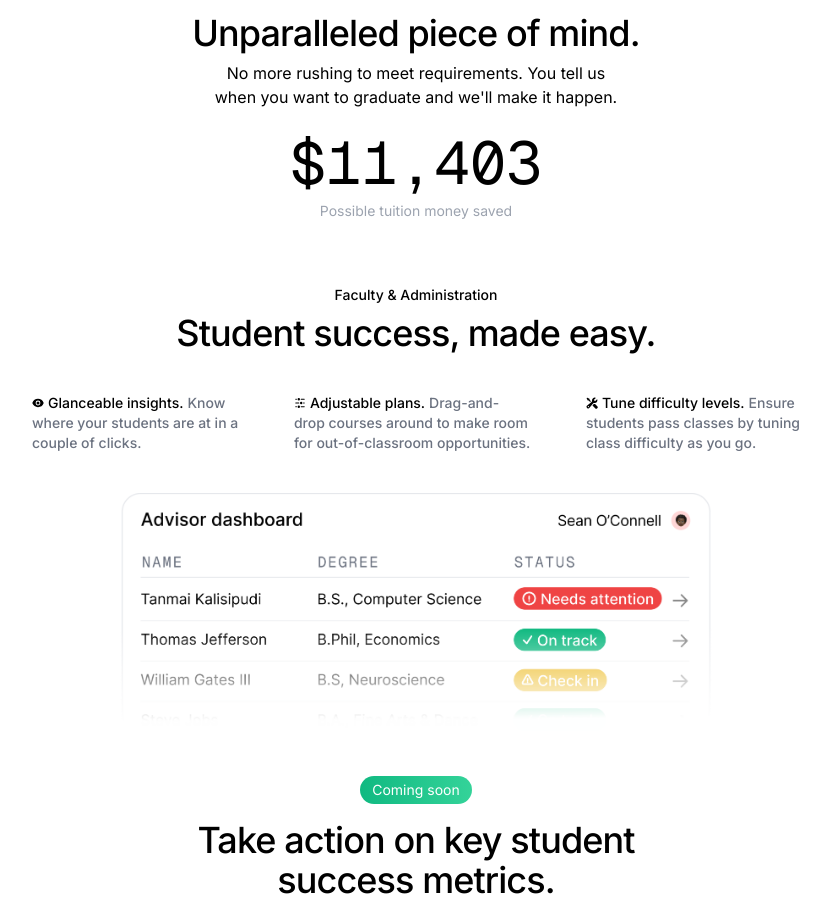
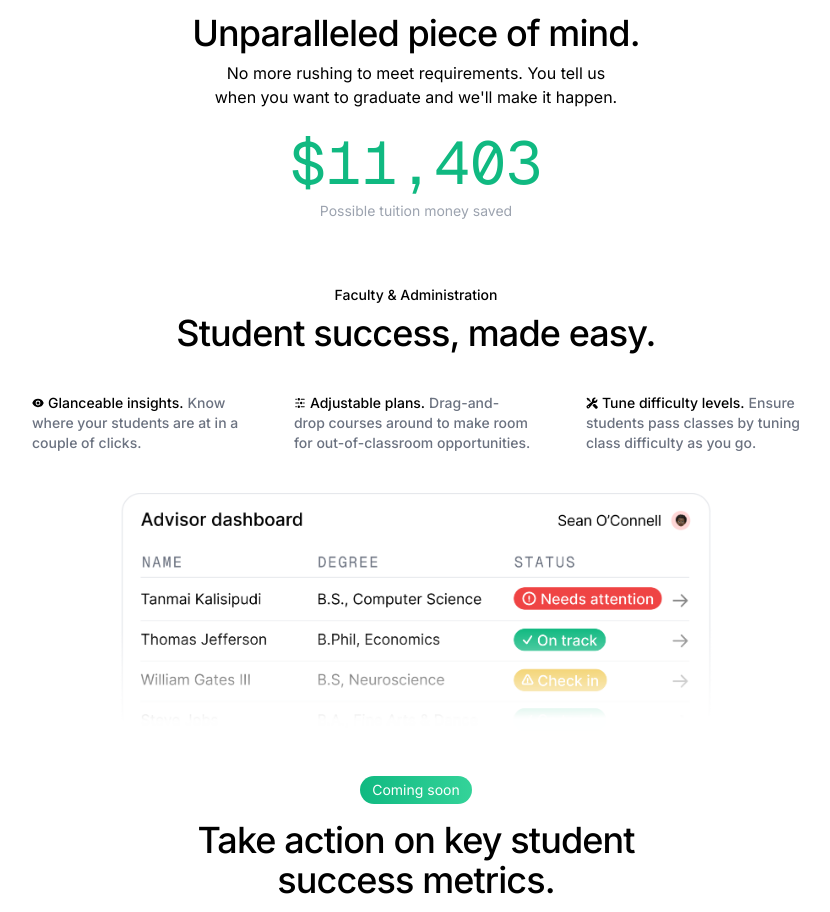
Before and after one commit to tanmaik/gradsteps, a Next.js app: page / in a window 1280 px wide. Shown: the part 2000-2912 px from the top of the page, without its empty margins (224-1054 px from the left). Built offline with nearby package versions, Linux system fonts and the light colour scheme.

Commit message:
Change number ticker to green

```diff
--- a/app/components/landing/MoneyTicker.js
+++ b/app/components/landing/MoneyTicker.js
@@ -22,7 +22,7 @@ export default function MoneyTicker() {
         No more rushing to meet requirements. You tell us
         <br /> when you want to graduate and we&apos;ll make it happen.
       </p>
-      <p className={`text-6xl ${GeistMono.className} mt-6`}>
+      <p className={`text-6xl ${GeistMono.className} mt-6 text-emerald-500`}>
         $
         <NumberTicker value={10000} direction="up" />
       </p>
```
